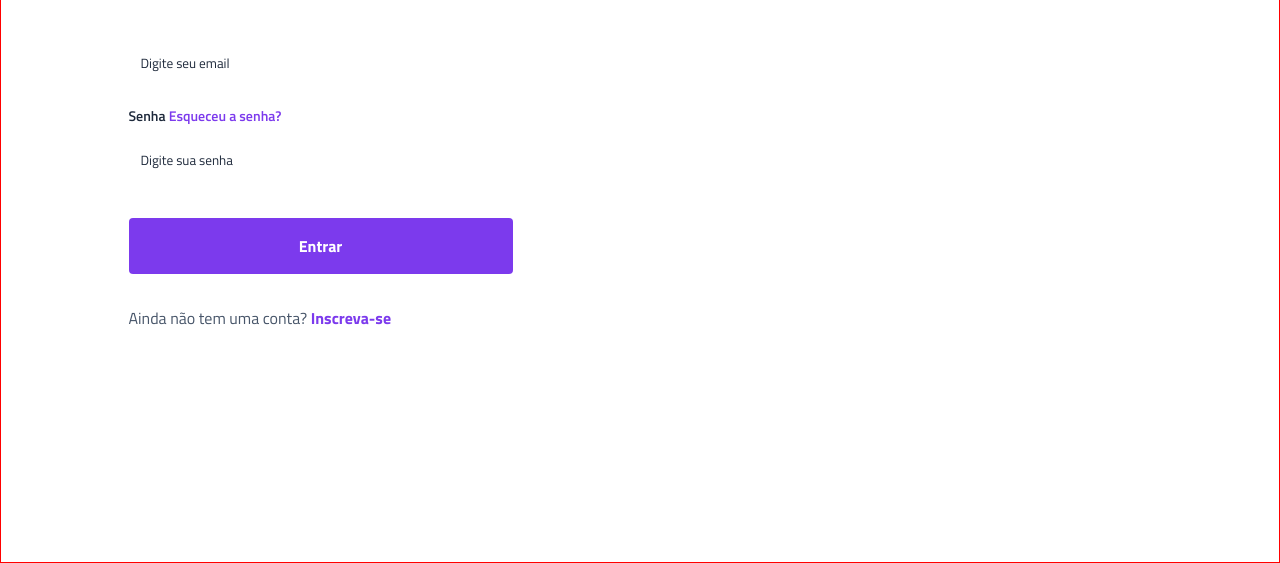
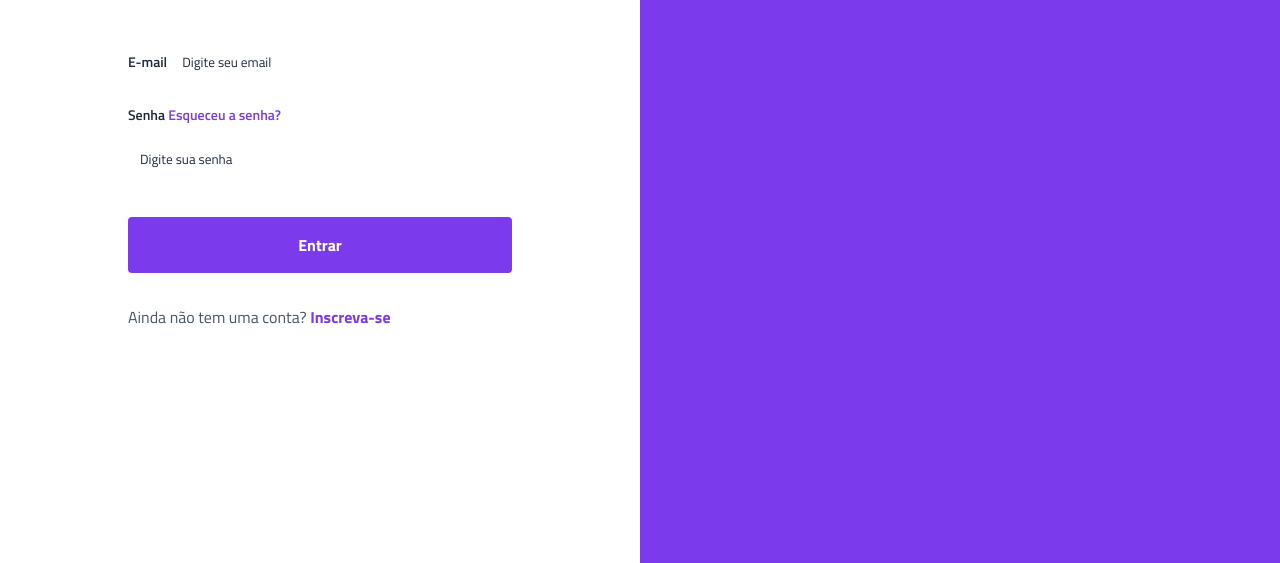
Before and after one commit to MathFMA/Projeto-Vertigo, a plain HTML site: page index.html in a window 1280 px wide. Shown: the part 237-800 px from the top of the page. Drawn offline with Linux system fonts and the light colour scheme.

Commit message:
retoques projeto vertigo

```diff
--- a/index.html
+++ b/index.html
@@ -29,14 +29,14 @@
             <section class="login">
                 <form action="">
                     <div class="input-box">
-                        <label for="email" E-mail><label>
-                                <input type="email" placeholder="Digite seu email" id="email">
+                        <label for="email">E-mail<label>
+                        <input type="email" placeholder="Digite seu email" id="email">
                     </div>
 
                     <div class="input-box">
                         <div>
                             <label for="senha">Senha<label>
-                                    <a href="">Esqueceu a senha?</a>
+                            <a href="">Esqueceu a senha?</a>
                         </div>
                         <input type="password" placeholder="Digite sua senha" id="senha">
                     </div>
--- a/style.css
+++ b/style.css
@@ -53,8 +53,8 @@ main {
 .input-box{
     display: flex;
     flex-direction: column;
+    margin-bottom: 1rem;
     gap: 0.5rem;
-    margin-bottom: 1rem;
 }
 
 .input-box div{
@@ -129,13 +129,18 @@ main {
     display: none;
 }
 
+.bg-desktop img{
+    display: block;
+   width: 100%;
+   height: 100%;
+}
 
 @media(min-width:1000px) {
 
     body{
         display: flex;
         height: 100vh;
-        border: 1px solid red;
+        border: 1px
     }
 
     header{
```
